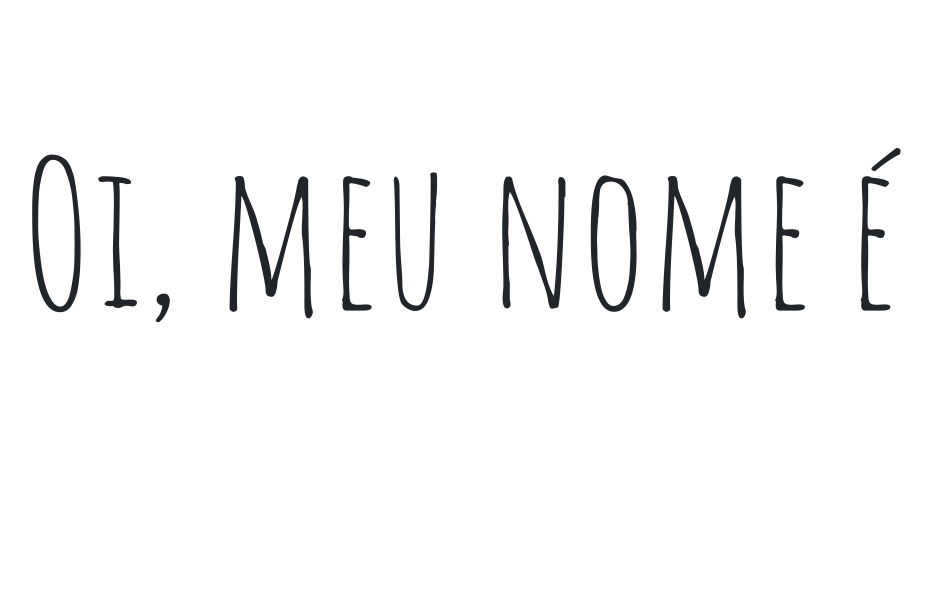
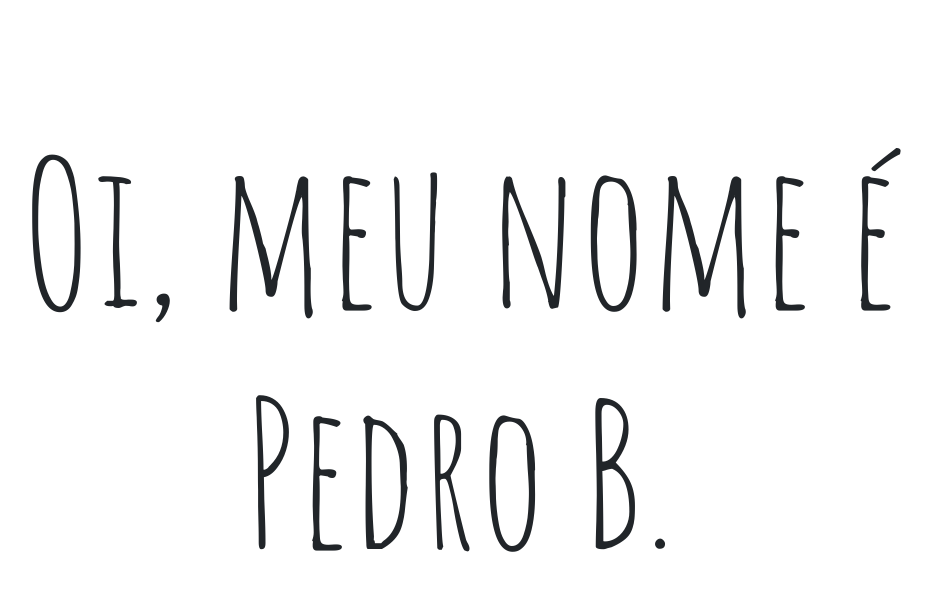
Before and after one commit to Pedrox42/Treinamento-git-2020.2, a plain HTML site: page index.html in a window 1280 px wide. Shown: the whole page, without its empty margins (181-1113 px from the left). Drawn offline with nearby package versions, Linux system fonts and the light colour scheme.

Commit message:
Adicionei meu nome

```diff
--- a/index.html
+++ b/index.html
@@ -13,7 +13,7 @@
 <body>
     <div class="container">
         <div>
-            <h1 class="text-center newFont">Oi, meu nome é </h1>
+            <h1 class="text-center newFont">Oi, meu nome é Pedro B.</h1>
         </div>
     </div>
 </body>
```
